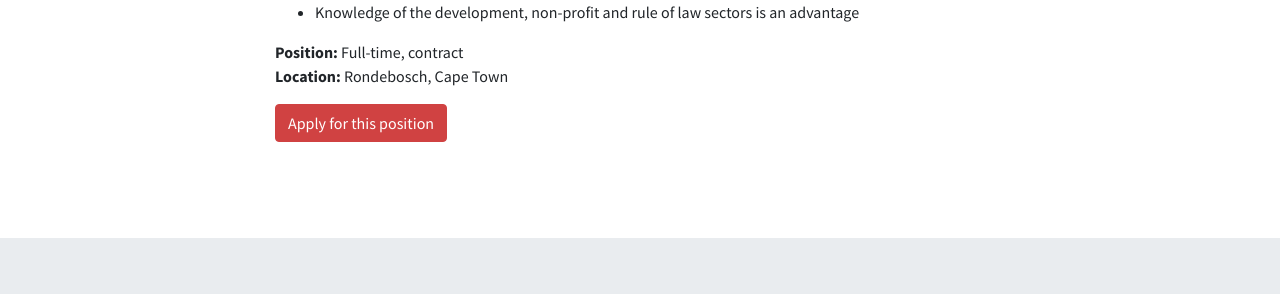
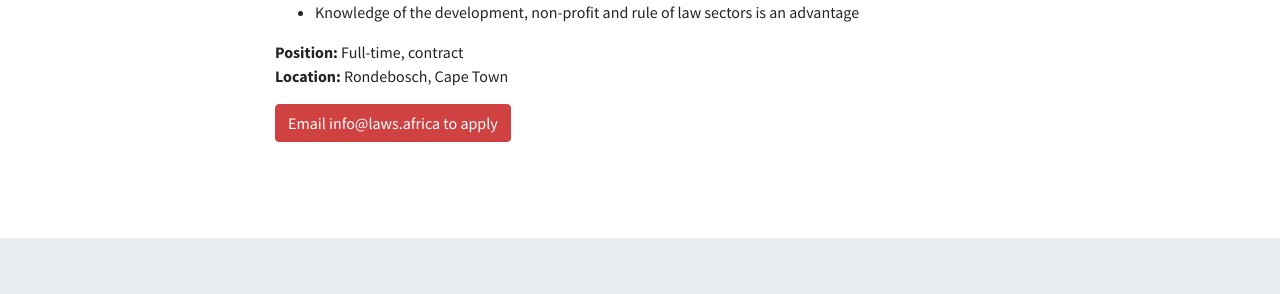
Before and after one commit to laws-africa/laws-africa.github.io, a Jekyll site: the page built from jobs.markdown, in a window 1280 px wide. Shown: the part 1625-1919 px from the top of the page. Built offline with Jekyll 4.4.1, drawn with Linux system fonts in a browser that asks for light colours; nearby versions of some CDN libraries.

Commit message:
position cta

```diff
--- a/_layouts/jobs.html
+++ b/_layouts/jobs.html
@@ -44,7 +44,11 @@ layout: simple
                 </p>
 
                 <div>
-                  <a href="{{ posn.cta|default:"mailto:info@laws.africa" }}" class="btn btn-primary">Apply for this position</a>
+                  {% if posn.cta %}
+                    <a href="{{ posn.cta }}" class="btn btn-primary">Apply for this position</a>
+                  {% else %}
+                    <a href="mailto:info@laws.africa" class="btn btn-primary">Email info@laws.africa to apply</a>
+                  {% endif %}
                 </div>
               </div>
             {% endfor %}
```
